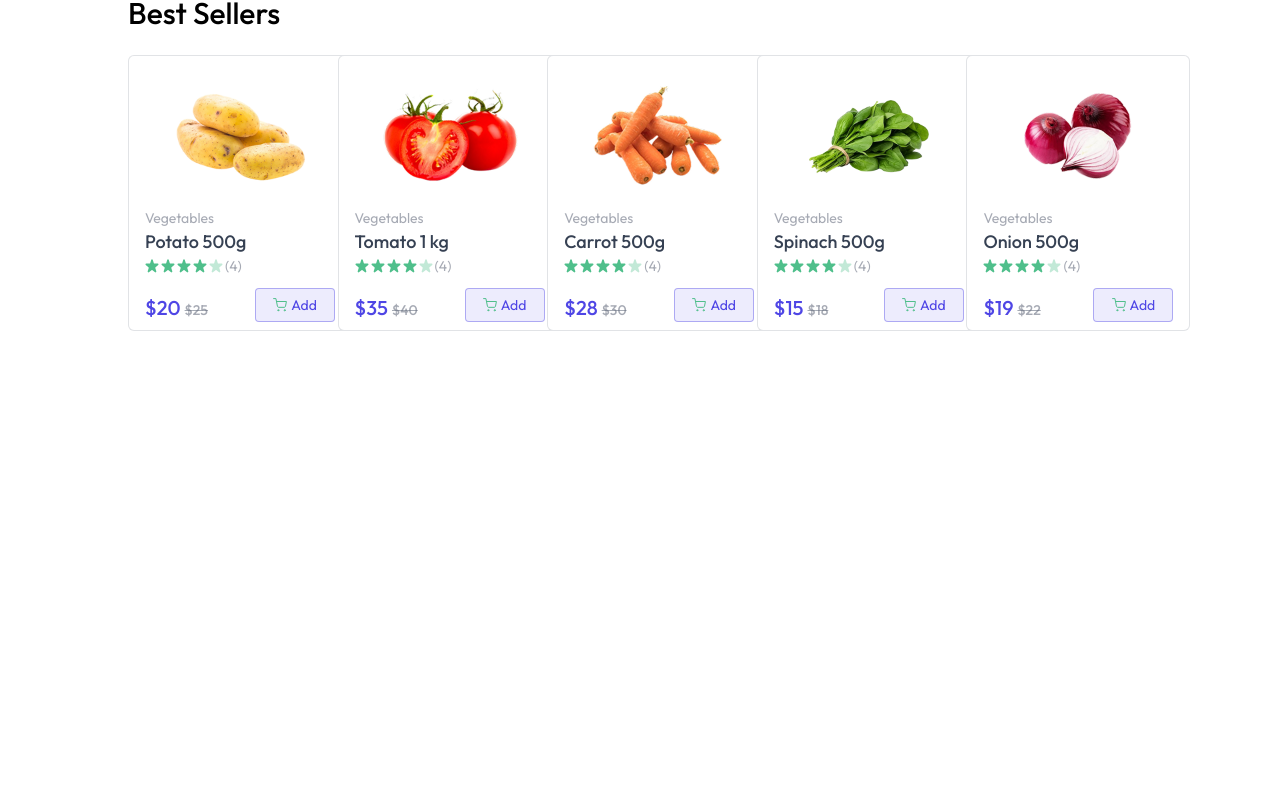
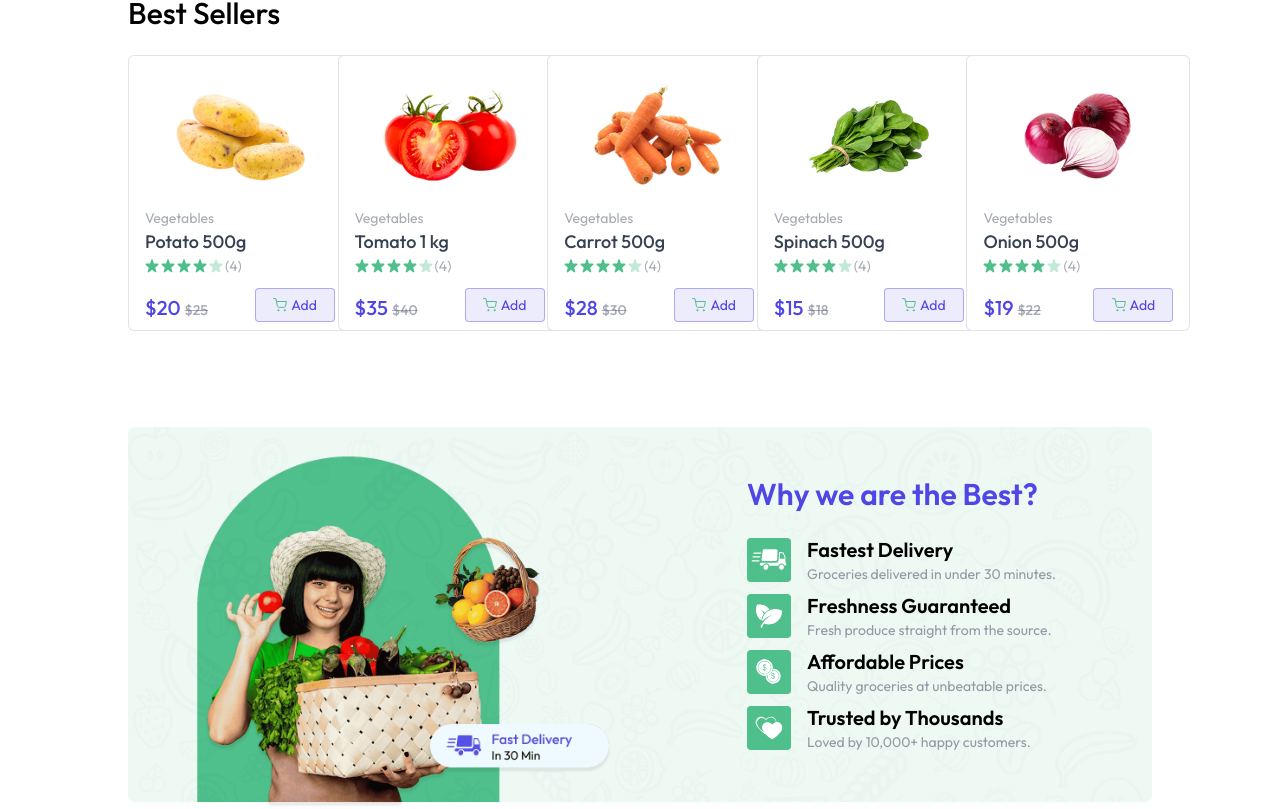
Before and after one commit to Manish12-verma/Basketo, a React (Vite) app in the folder Client/: page / in a window 1280 px wide. Shown: the part 873-1682 px from the top of the page. Before the commit the page ends 1204 px from the top, so only its background shows below. Built offline with nearby package versions, Linux system fonts and the light colour scheme.

Commit message:
created bottom banner

```diff
--- /dev/null
+++ b/Client/src/components/BottomBanner.jsx
@@ -0,0 +1,29 @@
+import React from 'react'
+import { assets, features } from '../assets/assets'
+
+const BottomBanner = () => {
+  return (
+    <div className='relative mt-24'>
+         <img src={assets.bottom_banner_image} alt="banner" className='w-full hidden md:block'/>
+         <img src={assets.bottom_banner_image_sm} alt="banner" className='w-full  md:hidden'/>
+         <div className='absolute inset-0 flex flex-col items-center md:items-end md:justify-center pt-16 md:pt-0 md:pr-24'>
+             <div>
+                <h1 className='text-2xl  md:text-3xl font-semibold text-primary mb-6'>Why we are the Best?</h1>
+                {features.map((feature,index)=>(
+                    <div key={index} className='flex items-center gap-4 mb-2'>
+
+                         <img src={feature.icon} alt={feature.title} className='md:w-11 w-9'/>
+                         <div>
+                         <h3 className='text-lg  md:text-xl font-semibold '>{feature.title}</h3>
+                         <p className='text-gray-500/70  text-xs  md:text-sm '>{feature.description}</p>
+                         </div>
+
+                    </div>
+                ))}
+             </div>
+         </div>
+    </div>
+  )
+}
+
+export default BottomBanner
--- a/Client/src/components/ProductCard.jsx
+++ b/Client/src/components/ProductCard.jsx
@@ -3,7 +3,7 @@
 import { useAppContext } from '../context/AppContext';
 
 const ProductCard = ({product}) => {
-    const [count, setCount] = React.useState(0);
+
     const {currency,addToCart,removeCartItem,cartItems,navigate} = useAppContext();
 
     return product && (
--- a/Client/src/pages/Home.jsx
+++ b/Client/src/pages/Home.jsx
@@ -2,6 +2,7 @@
 import MainBanner from '../components/MainBanner'
 import Categories from '../components/Categories'
 import Bestseller from '../components/Bestseller'
+import BottomBanner from '../components/BottomBanner'
 
 const Home = () => {
   return (
@@ -9,6 +10,7 @@
       <MainBanner/>
       <Categories/>
       <Bestseller/>
+      <BottomBanner/>
     </div>
   )
 }
```
